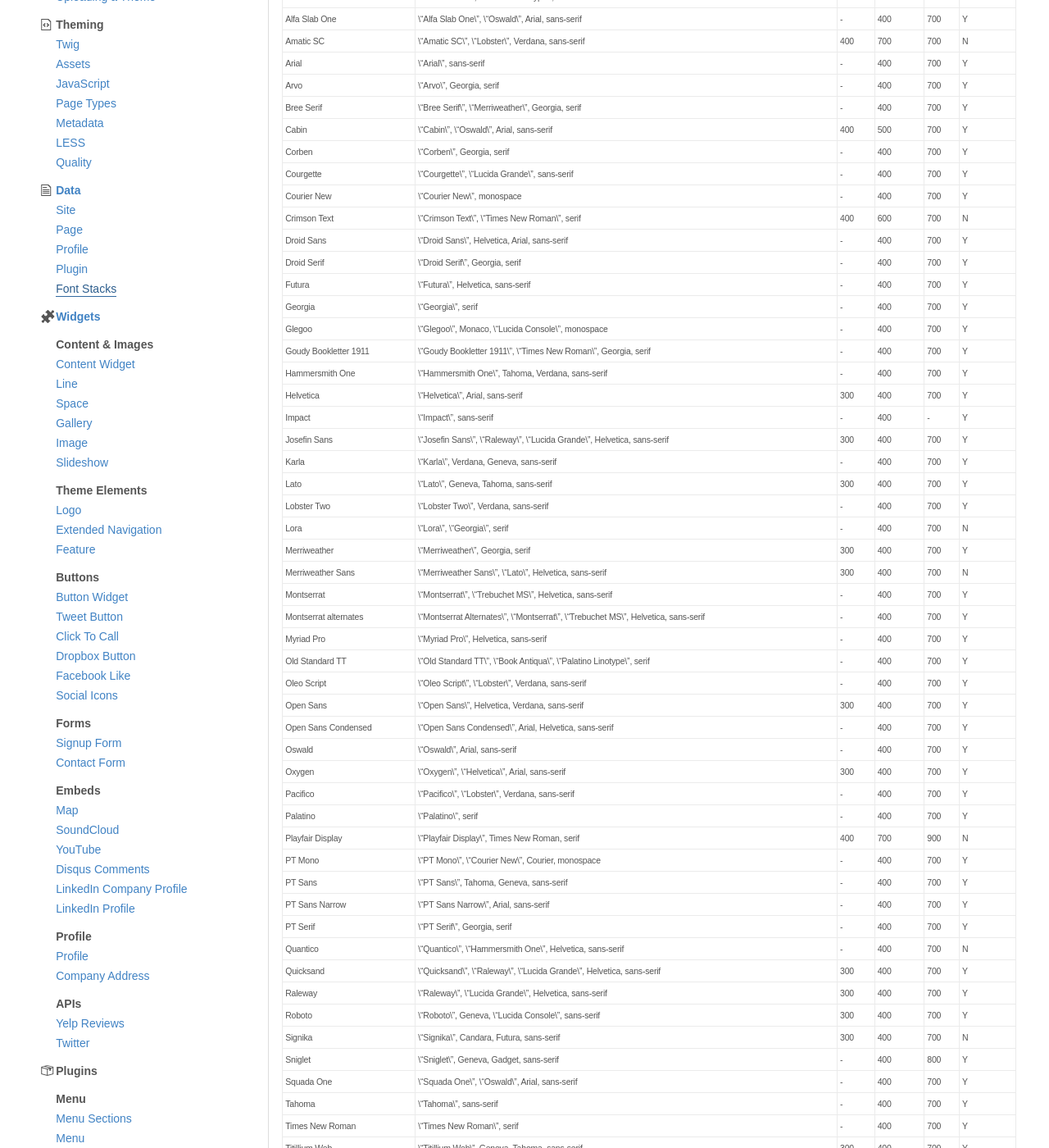
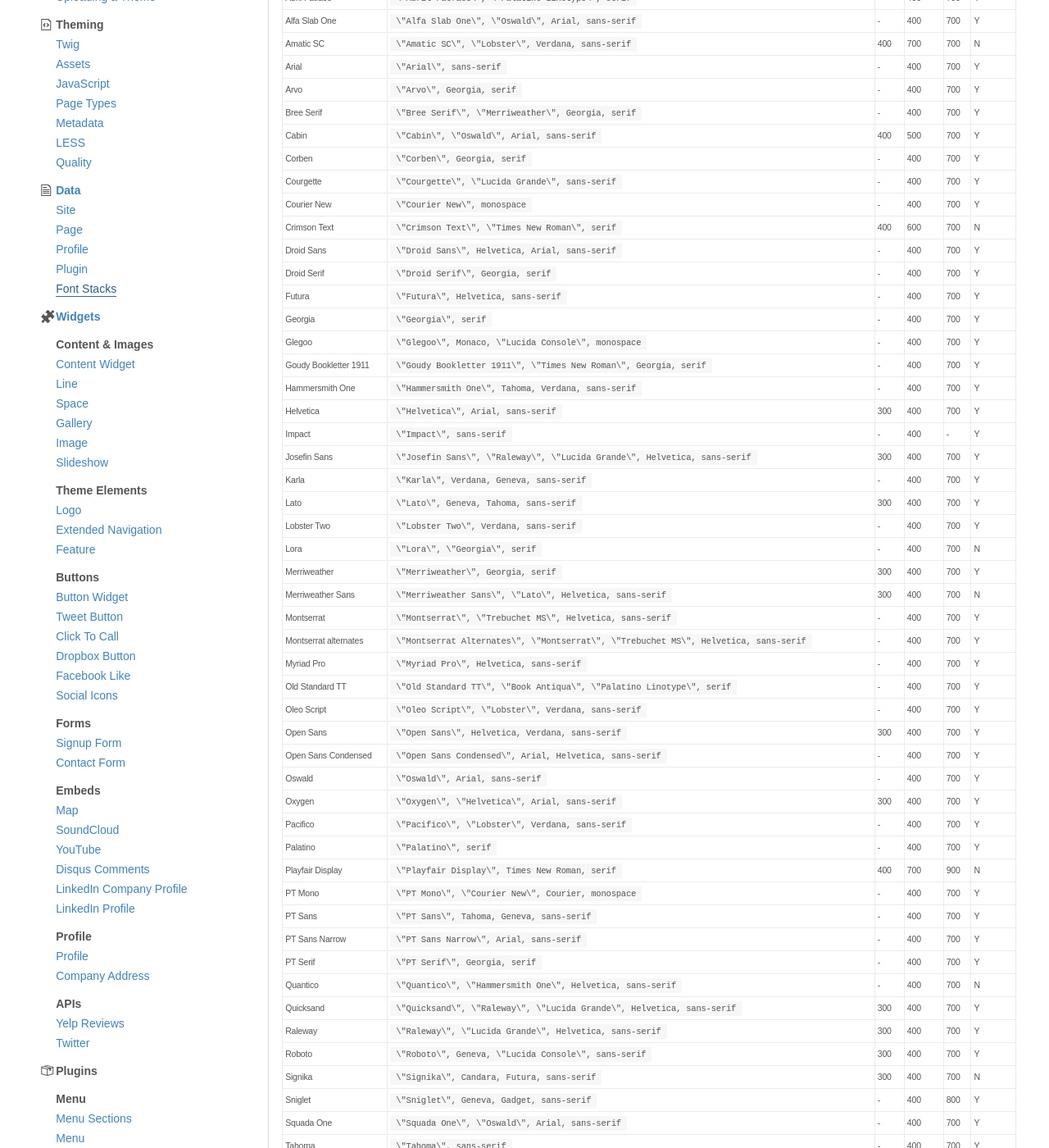
Before and after one commit to rusic/documentation, a Jekyll site: the page built from data/font-stacks.md, in a window 1280 px wide and 1400 px high, scrolled down 224 px. Shown: the whole window at 82% size. Built offline with Jekyll 4.4.1, drawn with Linux system fonts in a browser that asks for light colours; some of the changed text lies outside the part shown.

Commit message:
Changes formatting of font string, improves copying and pasting when using in code

````diff
--- a/data/font-stacks.md
+++ b/data/font-stacks.md
@@ -9,64 +9,64 @@ These are font that we currently support. You can use others but they will not m
 
 | Primary Font          | Font Stack Escaped (use this within JSON or Javascript)                                  | Light | Normal | Bold | In Editor |
 |-----------------------|------------------------------------------------------------------------------------------|-------|--------|------|-----------|
-| Abel                  | \\"Abel\\", \\"Lucida Console\\", monospace                                              | -     | 400    | 700  | Y         |
-| Abril Fatface         | \\"Abril Fatface\\", \\"Palatino Linotype\\", serif                                      | -     | 400    | 700  | Y         |
-| Alfa Slab One         | \\"Alfa Slab One\\", \\"Oswald\\", Arial, sans-serif                                     | -     | 400    | 700  | Y         |
-| Amatic SC             | \\"Amatic SC\\", \\"Lobster\\", Verdana, sans-serif                                      | 400   | 700    | 700  | N         |
-| Arial                 | \\"Arial\\", sans-serif                                                                  | -     | 400    | 700  | Y         |
-| Arvo                  | \\"Arvo\\", Georgia, serif                                                               | -     | 400    | 700  | Y         |
-| Bree Serif            | \\"Bree Serif\\", \\"Merriweather\\", Georgia, serif                                     | -     | 400    | 700  | Y         |
-| Cabin                 | \\"Cabin\\", \\"Oswald\\", Arial, sans-serif                                             | 400   | 500    | 700  | Y         |
-| Corben                | \\"Corben\\", Georgia, serif                                                             | -     | 400    | 700  | Y         |
-| Courgette             | \\"Courgette\\", \\"Lucida Grande\\", sans-serif                                         | -     | 400    | 700  | Y         |
-| Courier New           | \\"Courier New\\", monospace                                                             | -     | 400    | 700  | Y         |
-| Crimson Text          | \\"Crimson Text\\", \\"Times New Roman\\", serif                                         | 400   | 600    | 700  | N         |
-| Droid Sans            | \\"Droid Sans\\", Helvetica, Arial, sans-serif                                           | -     | 400    | 700  | Y         |
-| Droid Serif           | \\"Droid Serif\\", Georgia, serif                                                        | -     | 400    | 700  | Y         |
-| Futura                | \\"Futura\\", Helvetica, sans-serif                                                      | -     | 400    | 700  | Y         |
-| Georgia               | \\"Georgia\\", serif                                                                     | -     | 400    | 700  | Y         |
-| Glegoo                | \\"Glegoo\\", Monaco, \\"Lucida Console\\", monospace                                    | -     | 400    | 700  | Y         |
-| Goudy Bookletter 1911 | \\"Goudy Bookletter 1911\\", \\"Times New Roman\\", Georgia, serif                       | -     | 400    | 700  | Y         |
-| Hammersmith One       | \\"Hammersmith One\\", Tahoma, Verdana, sans-serif                                       | -     | 400    | 700  | Y         |
-| Helvetica             | \\"Helvetica\\", Arial, sans-serif                                                       | 300   | 400    | 700  | Y         |
-| Impact                | \\"Impact\\", sans-serif                                                                 | -     | 400    | -    | Y         |
-| Josefin Sans          | \\"Josefin Sans\\", \\"Raleway\\", \\"Lucida Grande\\", Helvetica, sans-serif            | 300   | 400    | 700  | Y         |
-| Karla                 | \\"Karla\\", Verdana, Geneva, sans-serif                                                 | -     | 400    | 700  | Y         |
-| Lato                  | \\"Lato\\", Geneva, Tahoma, sans-serif                                                   | 300   | 400    | 700  | Y         |
-| Lobster Two           | \\"Lobster Two\\", Verdana, sans-serif                                                   | -     | 400    | 700  | Y         |
-| Lora                  | \\"Lora\\", \\"Georgia\\", serif                                                         | -     | 400    | 700  | N         |
-| Merriweather          | \\"Merriweather\\", Georgia, serif                                                       | 300   | 400    | 700  | Y         |
-| Merriweather Sans     | \\"Merriweather Sans\\", \\"Lato\\", Helvetica, sans-serif                               | 300   | 400    | 700  | N         |
-| Montserrat            | \\"Montserrat\\", \\"Trebuchet MS\\", Helvetica, sans-serif                              | -     | 400    | 700  | Y         |
-| Montserrat alternates | \\"Montserrat Alternates\\", \\"Montserrat\\", \\"Trebuchet MS\\", Helvetica, sans-serif | -     | 400    | 700  | Y         |
-| Myriad Pro            | \\"Myriad Pro\\", Helvetica, sans-serif                                                  | -     | 400    | 700  | Y         |
-| Old Standard TT       | \\"Old Standard TT\\", \\"Book Antiqua\\", \\"Palatino Linotype\\", serif                | -     | 400    | 700  | Y         |
-| Oleo Script           | \\"Oleo Script\\", \\"Lobster\\", Verdana, sans-serif                                    | -     | 400    | 700  | Y         |
-| Open Sans             | \\"Open Sans\\", Helvetica, Verdana, sans-serif                                          | 300   | 400    | 700  | Y         |
-| Open Sans Condensed   | \\"Open Sans Condensed\\", Arial, Helvetica, sans-serif                                  | -     | 400    | 700  | Y         |
-| Oswald                | \\"Oswald\\", Arial, sans-serif                                                          | -     | 400    | 700  | Y         |
-| Oxygen                | \\"Oxygen\\", \\"Helvetica\\", Arial, sans-serif                                         | 300   | 400    | 700  | Y         |
-| Pacifico              | \\"Pacifico\\", \\"Lobster\\", Verdana, sans-serif                                       | -     | 400    | 700  | Y         |
-| Palatino              | \\"Palatino\\", serif                                                                    | -     | 400    | 700  | Y         |
-| Playfair Display      | \\"Playfair Display\\", Times New Roman, serif                                           | 400   | 700    | 900  | N         |
-| PT Mono               | \\"PT Mono\\", \\"Courier New\\", Courier, monospace                                     | -     | 400    | 700  | Y         |
-| PT Sans               | \\"PT Sans\\", Tahoma, Geneva, sans-serif                                                | -     | 400    | 700  | Y         |
-| PT Sans Narrow        | \\"PT Sans Narrow\\", Arial, sans-serif                                                  | -     | 400    | 700  | Y         |
-| PT Serif              | \\"PT Serif\\", Georgia, serif                                                           | -     | 400    | 700  | Y         |
-| Quantico              | \\"Quantico\\", \\"Hammersmith One\\", Helvetica, sans-serif                             | -     | 400    | 700  | N         |
-| Quicksand             | \\"Quicksand\\", \\"Raleway\\", \\"Lucida Grande\\", Helvetica, sans-serif               | 300   | 400    | 700  | Y         |
-| Raleway               | \\"Raleway\\", \\"Lucida Grande\\", Helvetica, sans-serif                                | 300   | 400    | 700  | Y         |
-| Roboto                | \\"Roboto\\", Geneva, \\"Lucida Console\\", sans-serif                                   | 300   | 400    | 700  | Y         |
-| Signika               | \\"Signika\\", Candara, Futura, sans-serif                                               | 300   | 400    | 700  | N         |
-| Sniglet               | \\"Sniglet\\", Geneva, Gadget, sans-serif                                                | -     | 400    | 800  | Y         |
-| Squada One            | \\"Squada One\\", \\"Oswald\\", Arial, sans-serif                                        | -     | 400    | 700  | Y         |
-| Tahoma                | \\"Tahoma\\", sans-serif                                                                 | -     | 400    | 700  | Y         |
-| Times New Roman       | \\"Times New Roman\\", serif                                                             | -     | 400    | 700  | Y         |
-| Titillium Web         | \\"Titillium Web\\", Geneva, Tahoma, sans-serif                                          | 300   | 400    | 700  | Y         |
-| Trebuchet             | \\"Trebuchet\\", Helvetica, sans-serif                                                   | -     | 400    | 700  | Y         |
-| Ubuntu                | \\"Ubuntu\\", Candara, Futura, sans-serif                                                | 300   | 400    | 700  | Y         |
-| Vampiro One           | \\"Vampiro One\\", \\"Courier New\\", serif                                              | -     | 400    | 700  | Y         |
-| Verdana               | \\"Verdana\\", sans-serif                                                                | -     | 400    | 700  | Y         |
-| Vollkorn              | \\"Vollkorn\\", Georgia, serif                                                           | -     | 400    | 700  | Y         |
-| Yanone Kaffeesatz     | \\"Yanone Kaffeesatz\\", Georgia, serif                                                  | 300   | 400    | 700  | Y         |
-| Love Ya Like A Sister | \\"Love Ya Like A Sister\\", \\"Lobster\\", Verdana, sans-serif                          | -     | 400    | 700  | Y         |
+| Abel                  | ```\"Abel\", \"Lucida Console\", monospace                                           ``` | -     | 400    | 700  | Y         |
+| Abril Fatface         | ```\"Abril Fatface\", \"Palatino Linotype\", serif                                   ``` | -     | 400    | 700  | Y         |
+| Alfa Slab One         | ```\"Alfa Slab One\", \"Oswald\", Arial, sans-serif                                  ``` | -     | 400    | 700  | Y         |
+| Amatic SC             | ```\"Amatic SC\", \"Lobster\", Verdana, sans-serif                                   ``` | 400   | 700    | 700  | N         |
+| Arial                 | ```\"Arial\", sans-serif                                                             ``` | -     | 400    | 700  | Y         |
+| Arvo                  | ```\"Arvo\", Georgia, serif                                                          ``` | -     | 400    | 700  | Y         |
+| Bree Serif            | ```\"Bree Serif\", \"Merriweather\", Georgia, serif                                  ``` | -     | 400    | 700  | Y         |
+| Cabin                 | ```\"Cabin\", \"Oswald\", Arial, sans-serif                                          ``` | 400   | 500    | 700  | Y         |
+| Corben                | ```\"Corben\", Georgia, serif                                                        ``` | -     | 400    | 700  | Y         |
+| Courgette             | ```\"Courgette\", \"Lucida Grande\", sans-serif                                      ``` | -     | 400    | 700  | Y         |
+| Courier New           | ```\"Courier New\", monospace                                                        ``` | -     | 400    | 700  | Y         |
+| Crimson Text          | ```\"Crimson Text\", \"Times New Roman\", serif                                      ``` | 400   | 600    | 700  | N         |
+| Droid Sans            | ```\"Droid Sans\", Helvetica, Arial, sans-serif                                      ``` | -     | 400    | 700  | Y         |
+| Droid Serif           | ```\"Droid Serif\", Georgia, serif                                                   ``` | -     | 400    | 700  | Y         |
+| Futura                | ```\"Futura\", Helvetica, sans-serif                                                 ``` | -     | 400    | 700  | Y         |
+| Georgia               | ```\"Georgia\", serif                                                                ``` | -     | 400    | 700  | Y         |
+| Glegoo                | ```\"Glegoo\", Monaco, \"Lucida Console\", monospace                                 ``` | -     | 400    | 700  | Y         |
+| Goudy Bookletter 1911 | ```\"Goudy Bookletter 1911\", \"Times New Roman\", Georgia, serif                    ``` | -     | 400    | 700  | Y         |
+| Hammersmith One       | ```\"Hammersmith One\", Tahoma, Verdana, sans-serif                                  ``` | -     | 400    | 700  | Y         |
+| Helvetica             | ```\"Helvetica\", Arial, sans-serif                                                  ``` | 300   | 400    | 700  | Y         |
+| Impact                | ```\"Impact\", sans-serif                                                            ``` | -     | 400    | -    | Y         |
+| Josefin Sans          | ```\"Josefin Sans\", \"Raleway\", \"Lucida Grande\", Helvetica, sans-serif           ``` | 300   | 400    | 700  | Y         |
+| Karla                 | ```\"Karla\", Verdana, Geneva, sans-serif                                            ``` | -     | 400    | 700  | Y         |
+| Lato                  | ```\"Lato\", Geneva, Tahoma, sans-serif                                              ``` | 300   | 400    | 700  | Y         |
+| Lobster Two           | ```\"Lobster Two\", Verdana, sans-serif                                              ``` | -     | 400    | 700  | Y         |
+| Lora                  | ```\"Lora\", \"Georgia\", serif                                                      ``` | -     | 400    | 700  | N         |
+| Merriweather          | ```\"Merriweather\", Georgia, serif                                                  ``` | 300   | 400    | 700  | Y         |
+| Merriweather Sans     | ```\"Merriweather Sans\", \"Lato\", Helvetica, sans-serif                            ``` | 300   | 400    | 700  | N         |
+| Montserrat            | ```\"Montserrat\", \"Trebuchet MS\", Helvetica, sans-serif                           ``` | -     | 400    | 700  | Y         |
+| Montserrat alternates | ```\"Montserrat Alternates\", \"Montserrat\", \"Trebuchet MS\", Helvetica, sans-serif``` | -     | 400    | 700  | Y         |
+| Myriad Pro            | ```\"Myriad Pro\", Helvetica, sans-serif                                             ``` | -     | 400    | 700  | Y         |
+| Old Standard TT       | ```\"Old Standard TT\", \"Book Antiqua\", \"Palatino Linotype\", serif               ``` | -     | 400    | 700  | Y         |
+| Oleo Script           | ```\"Oleo Script\", \"Lobster\", Verdana, sans-serif                                 ``` | -     | 400    | 700  | Y         |
+| Open Sans             | ```\"Open Sans\", Helvetica, Verdana, sans-serif                                     ``` | 300   | 400    | 700  | Y         |
+| Open Sans Condensed   | ```\"Open Sans Condensed\", Arial, Helvetica, sans-serif                             ``` | -     | 400    | 700  | Y         |
+| Oswald                | ```\"Oswald\", Arial, sans-serif                                                     ``` | -     | 400    | 700  | Y         |
+| Oxygen                | ```\"Oxygen\", \"Helvetica\", Arial, sans-serif                                      ``` | 300   | 400    | 700  | Y         |
+| Pacifico              | ```\"Pacifico\", \"Lobster\", Verdana, sans-serif                                    ``` | -     | 400    | 700  | Y         |
+| Palatino              | ```\"Palatino\", serif                                                               ``` | -     | 400    | 700  | Y         |
+| Playfair Display      | ```\"Playfair Display\", Times New Roman, serif                                      ``` | 400   | 700    | 900  | N         |
+| PT Mono               | ```\"PT Mono\", \"Courier New\", Courier, monospace                                  ``` | -     | 400    | 700  | Y         |
+| PT Sans               | ```\"PT Sans\", Tahoma, Geneva, sans-serif                                           ``` | -     | 400    | 700  | Y         |
+| PT Sans Narrow        | ```\"PT Sans Narrow\", Arial, sans-serif                                             ``` | -     | 400    | 700  | Y         |
+| PT Serif              | ```\"PT Serif\", Georgia, serif                                                      ``` | -     | 400    | 700  | Y         |
+| Quantico              | ```\"Quantico\", \"Hammersmith One\", Helvetica, sans-serif                          ``` | -     | 400    | 700  | N         |
+| Quicksand             | ```\"Quicksand\", \"Raleway\", \"Lucida Grande\", Helvetica, sans-serif              ``` | 300   | 400    | 700  | Y         |
+| Raleway               | ```\"Raleway\", \"Lucida Grande\", Helvetica, sans-serif                             ``` | 300   | 400    | 700  | Y         |
+| Roboto                | ```\"Roboto\", Geneva, \"Lucida Console\", sans-serif                                ``` | 300   | 400    | 700  | Y         |
+| Signika               | ```\"Signika\", Candara, Futura, sans-serif                                          ``` | 300   | 400    | 700  | N         |
+| Sniglet               | ```\"Sniglet\", Geneva, Gadget, sans-serif                                           ``` | -     | 400    | 800  | Y         |
+| Squada One            | ```\"Squada One\", \"Oswald\", Arial, sans-serif                                     ``` | -     | 400    | 700  | Y         |
+| Tahoma                | ```\"Tahoma\", sans-serif                                                            ``` | -     | 400    | 700  | Y         |
+| Times New Roman       | ```\"Times New Roman\", serif                                                        ``` | -     | 400    | 700  | Y         |
+| Titillium Web         | ```\"Titillium Web\", Geneva, Tahoma, sans-serif                                     ``` | 300   | 400    | 700  | Y         |
+| Trebuchet             | ```\"Trebuchet\", Helvetica, sans-serif                                              ``` | -     | 400    | 700  | Y         |
+| Ubuntu                | ```\"Ubuntu\", Candara, Futura, sans-serif                                           ``` | 300   | 400    | 700  | Y         |
+| Vampiro One           | ```\"Vampiro One\", \"Courier New\", serif                                           ``` | -     | 400    | 700  | Y         |
+| Verdana               | ```\"Verdana\", sans-serif                                                           ``` | -     | 400    | 700  | Y         |
+| Vollkorn              | ```\"Vollkorn\", Georgia, serif                                                      ``` | -     | 400    | 700  | Y         |
+| Yanone Kaffeesatz     | ```\"Yanone Kaffeesatz\", Georgia, serif                                             ``` | 300   | 400    | 700  | Y         |
+| Love Ya Like A Sister | ```\"Love Ya Like A Sister\", \"Lobster\", Verdana, sans-serif                       ``` | -     | 400    | 700  | Y         |
````
